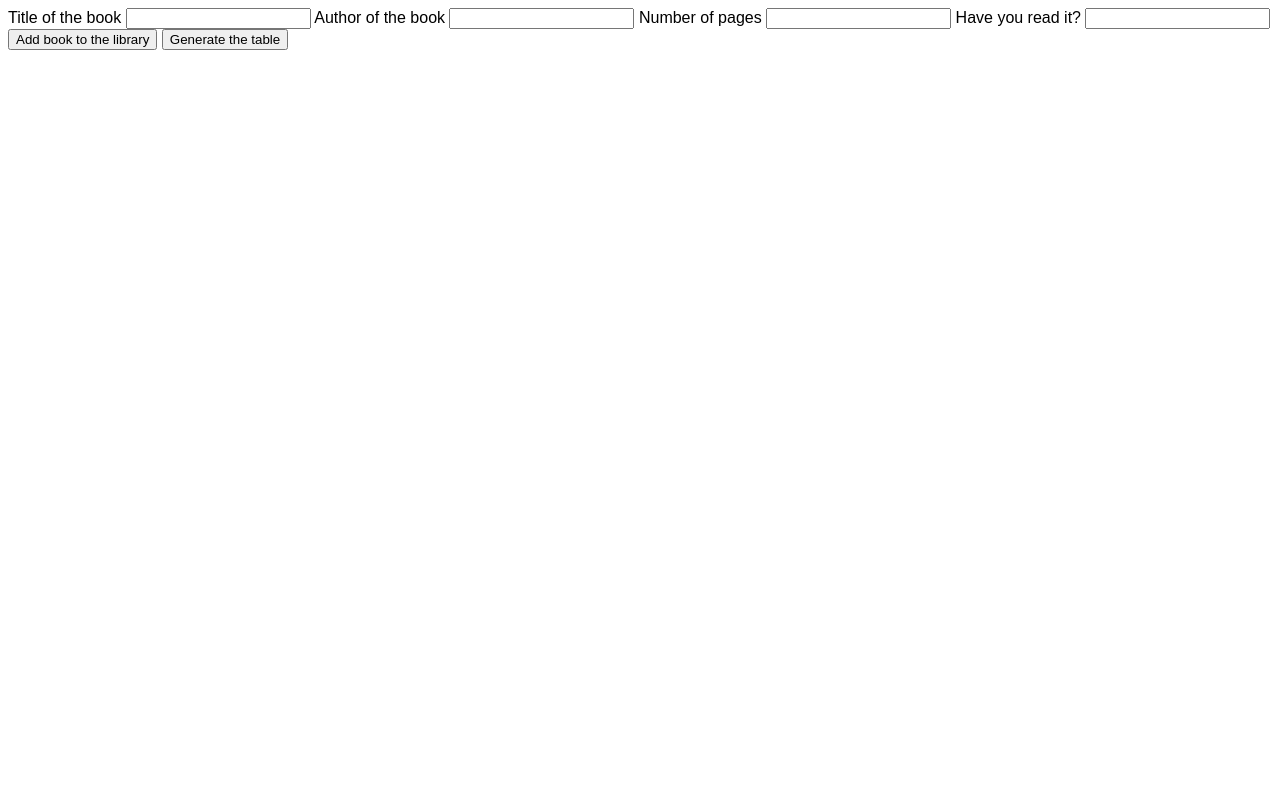
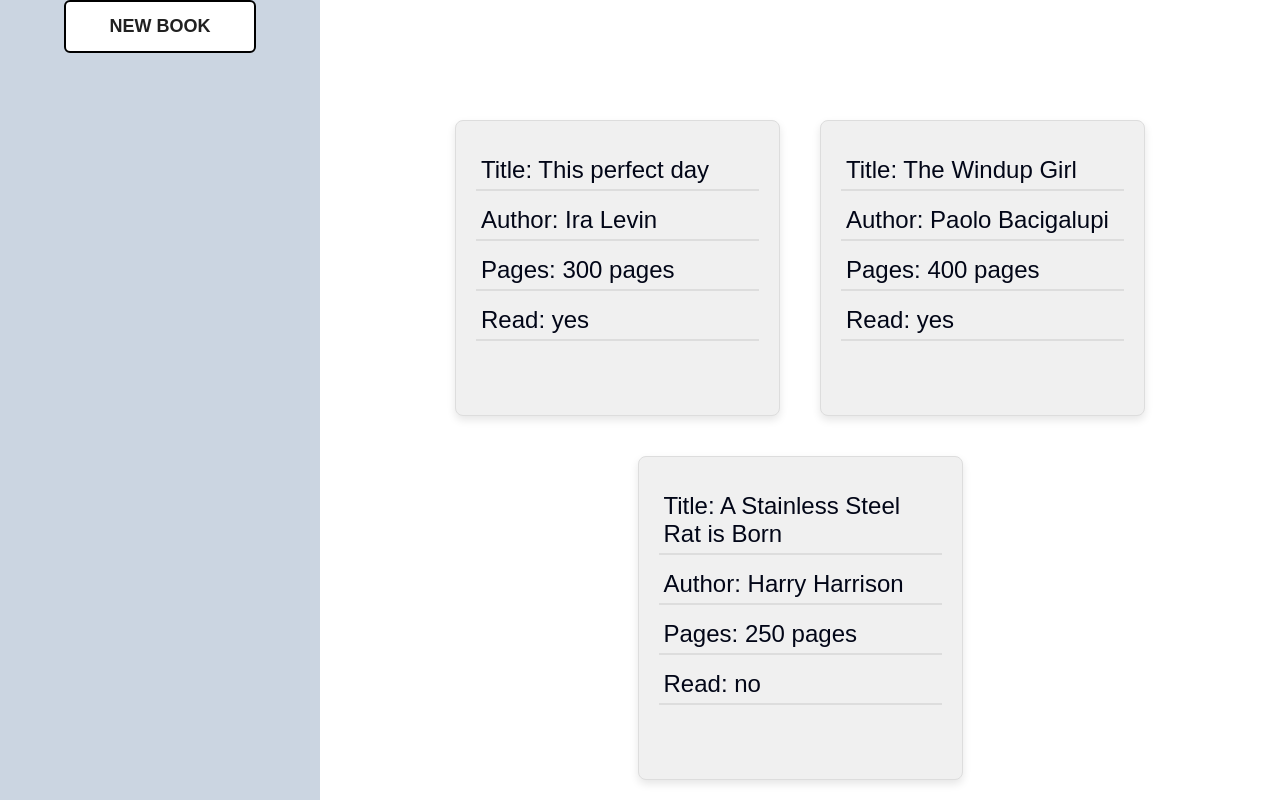
Before and after one commit to bogdan-lun-02/library-app-odin, a plain HTML site: page index.html in a window 1280 px wide. Drawn offline with Linux system fonts and the light colour scheme.

Commit message:
Added form to add new book, books are displaying on main section

```diff
--- a/index.html
+++ b/index.html
@@ -1,5 +1,6 @@
 <!DOCTYPE html>
 <html lang="en">
+
 <head>
   <meta charset="UTF-8">
   <meta name="viewport" content="width=device-width, initial-scale=1.0">
@@ -7,7 +8,14 @@
   <link rel="stylesheet" href="style.css">
   <script src="script.js" defer></script>
 </head>
+
 <body>
+  <div class="page">
+    <div class="sidebar">
+      <div class="btn">
+        <button type="button" id="new-book-btn" class="button">NEW BOOK</button>
+      </div>
+
       <form action="">
         <label for="title">Title of the book</label>
         <input type="text" id="title" name="title">
@@ -21,9 +29,15 @@
         <label for="youRead">Have you read it?</label>
         <input type="text" id="youRead" name="youRead">
 
-    <button type="submit" id="button">Add book to the library</button>
+        <button type="submit" class="button button-small" id="button">Add book to the library</button>
+      </form>
+    </div>
 
-    <button type="button" id="button2" value="Generate a table">Generate the table</button>
-  </form>
+    <div class="card-container" id="card-container">
+    </div>
+  </div>
+
+
 </body>
+
 </html>
--- a/script.js
+++ b/script.js
@@ -5,27 +5,35 @@ const myLibrary = [];
 const thisPerfectDay = {
   title: 'This perfect day',
   author: 'Ira Levin',
-  pages: 300,
+  pages: '300 pages',
   youRead: 'yes',
 }
 
 const theWindUpGirl = {
   title: 'The Windup Girl',
   author: 'Paolo Bacigalupi',
-  pages: 400,
+  pages: '400 pages',
   youRead: 'yes',
+}
+
+const stainlessSteelRat = {
+  title: 'A Stainless Steel Rat is Born',
+  author: 'Harry Harrison',
+  pages: '250 pages',
+  youRead: 'no',
 }
 
 myLibrary.push(thisPerfectDay);
 myLibrary.push(theWindUpGirl);
-
-
+myLibrary.push(stainlessSteelRat);
 
 const button = document.getElementById('button');
 const form = document.querySelector('form');
 form.addEventListener('submit', (e) => {
   e.preventDefault();
 })
+
+document.addEventListener("DOMContentLoaded", generateCards);
 
 // Add new book
 
@@ -34,11 +42,11 @@ button.addEventListener('click', addBookToLibrary);
 function addBookToLibrary() {
 
   function Book() {
-  this.title = title;
-  this.author = author;
-  this.pages = pages;
-  this.youRead = youRead;
-}
+    this.title = title;
+    this.author = author;
+    this.pages = pages;
+    this.youRead = youRead;
+  }
 
   let title = document.querySelector('#title').value;
   let author = document.querySelector('#author').value;
@@ -47,29 +55,49 @@ function addBookToLibrary() {
 
   let book1 = new Book(title, author, pages, youRead);
   myLibrary.push(book1);
+  generateCards();
 }
 
-// Generating table
 
-const button2 = document.querySelector('#button2');
-button2.addEventListener('click', generateTable);
+// Generating cards
+const cardContainer = document.querySelector('#card-container');
 
-function generateTable() {
-  const tbl = document.createElement('table');
-  const tblBody = document.createElement('tbody');
 
-  for (let i = 0; i < myLibrary.length + 1; i++) {
-    const row = document.createElement('tr');
 
-    for (let j = 0; j < 2; j++) {
-      const cell = document.createElement('td');
-      const cellText = document.createTextNode(`cell in row ${i}, column ${j}`);
-      cell.appendChild(cellText);
-      row.appendChild(cell);
-    }
+function generateCards() {
+  cardContainer.innerHTML = '';
 
-    tblBody.appendChild(row);
-  }
-  tbl.appendChild(tblBody);
-  document.body.appendChild(tbl);
+  myLibrary.forEach((book) => {
+  const card = document.createElement('div');
+  card.classList.add('card');
+
+  const parTitle = document.createElement('p');
+  parTitle.classList.add('card-section');
+  parTitle.textContent = 'Title: ' + book.title;
+  card.append(parTitle);
+
+  const parAuthor = document.createElement('p');
+  parAuthor.classList.add('card-section');
+  parAuthor.textContent = 'Author: ' + book.author;
+  card.append(parAuthor);
+
+  const parPages = document.createElement('p');
+  parPages.classList.add('card-section');
+    parPages.textContent = 'Pages: ' + book.pages;
+  card.append(parPages);
+
+  const parYouRead = document.createElement('p');
+  parYouRead.classList.add('card-section');
+    parYouRead.textContent = 'Read: ' + book.youRead;
+  card.append(parYouRead);
+
+  cardContainer.append(card);
+})
 }
+
+// Button 'NEW BOOK'
+
+const newBookBtn = document.querySelector('#new-book-btn');
+newBookBtn.addEventListener('click', () => {
+  form.style.display = 'block';
+})
--- a/style.css
+++ b/style.css
@@ -1,37 +1,102 @@
 html {
   font-family: sans-serif;
+  color: #020617;
 }
 
-/* Table Styles */
-
-table {
-  border-collapse: collapse;
-  border: 2px solid rgb(200,200,200);
-  letter-spacing: 1px;
-  font-size: 0.8rem;
+* {
+  margin: 0;
+  padding: 0;
+  box-sizing: border-box;
 }
 
-td, th {
-  border: 1px solid rgb(190,190,190);
-  padding: 10px 20px;
+.page {
+  display: grid;
+  grid-template-columns: 1fr 3fr;
 }
 
-th {
-  background-color: rgb(235,235,235);
+.sidebar {
+  grid-column: 1;
+
+  min-width: 250px;
+  min-height: 100vh;
+
+  background-color: #cbd5e1;
 }
 
-td {
-  text-align: center;
+form {
+  display: none;
 }
 
-tr:nth-child(even) td {
-  background-color: rgb(250,250,250);
+label {
+  display: block;
+  margin-left: 20px;
+  margin-top: 30px;
 }
 
-tr:nth-child(odd) td {
-  background-color: rgb(245,245,245);
+input {
+  width: 80%;
+  padding: 5px;
+  margin: 5px 20px;
 }
 
-caption {
-  padding: 10px;
+.card-container {
+  display: flex;
+  justify-content: center;
+  flex-wrap: wrap;
+  margin-top: 100px;
+
+  font-size: 24px;
 }
+
+.card {
+    background-color: #f0f0f0;
+    border: 1px solid #ddd;
+    border-radius: 8px;
+    box-shadow: 0 4px 8px rgba(0, 0, 0, 0.1);
+    overflow: hidden;
+
+    padding: 20px;
+    margin: 20px;
+    width: 325px;
+}
+
+.card-section {
+  margin: 10px 0;
+  padding: 5px;
+  border-bottom: 2px solid #ddd;
+}
+
+
+/* Buttons */
+
+.btn {
+  display: flex;
+  justify-content: center;
+  align-items: center;
+}
+
+.button {
+  background: #fff;
+  border-radius: .375rem;
+  border-style: solid;
+  border-width: .125rem;
+  color: #212121;
+  cursor: pointer;
+  display: inline-block;
+  font-size: 1.125rem;
+  font-weight: 700;
+  padding: .875rem 1.125rem;
+  text-align: center;
+
+  width: 60%;
+}
+
+.button-small {
+  width: 42.5%;
+  margin-left: 20px;
+  margin-top: 10px;
+}
+
+.button-small:last-of-type {
+  margin-left: 0;
+}
```
Lines whose indentation alone changed are shown as unchanged.
